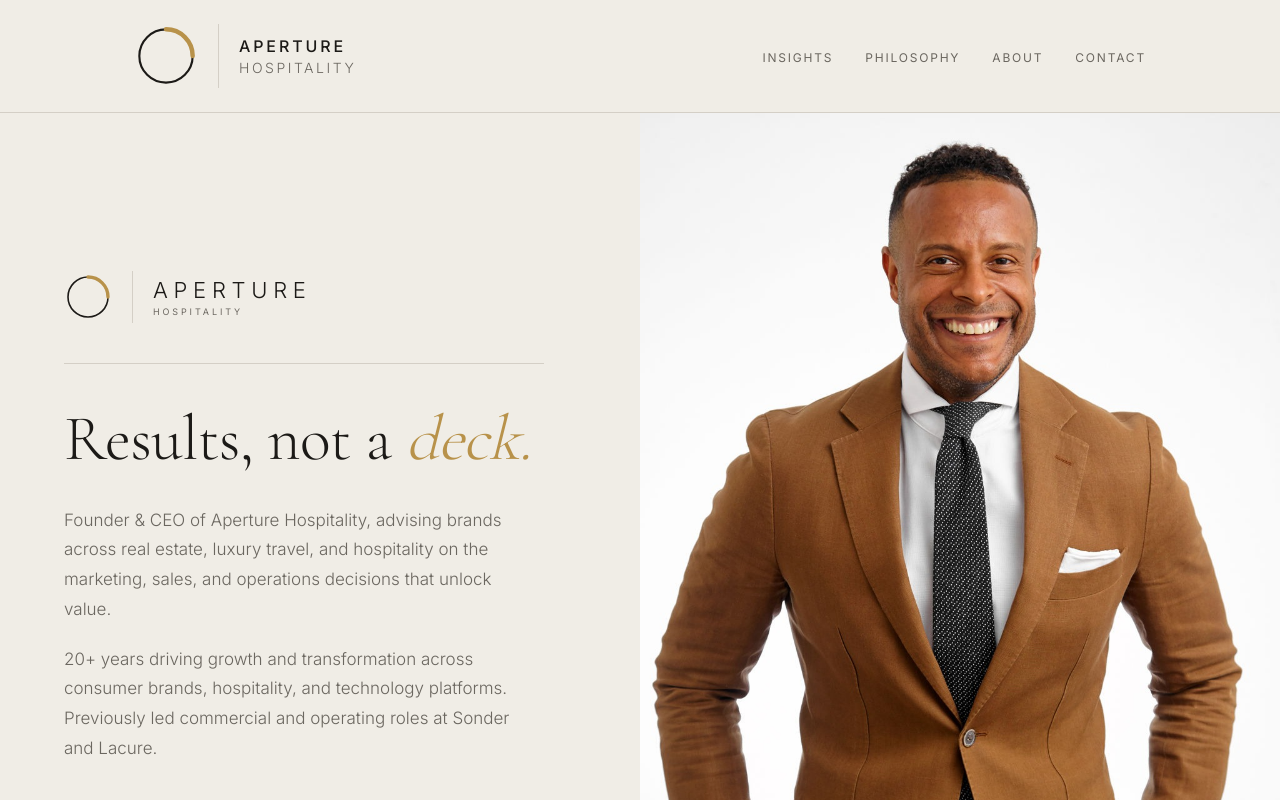
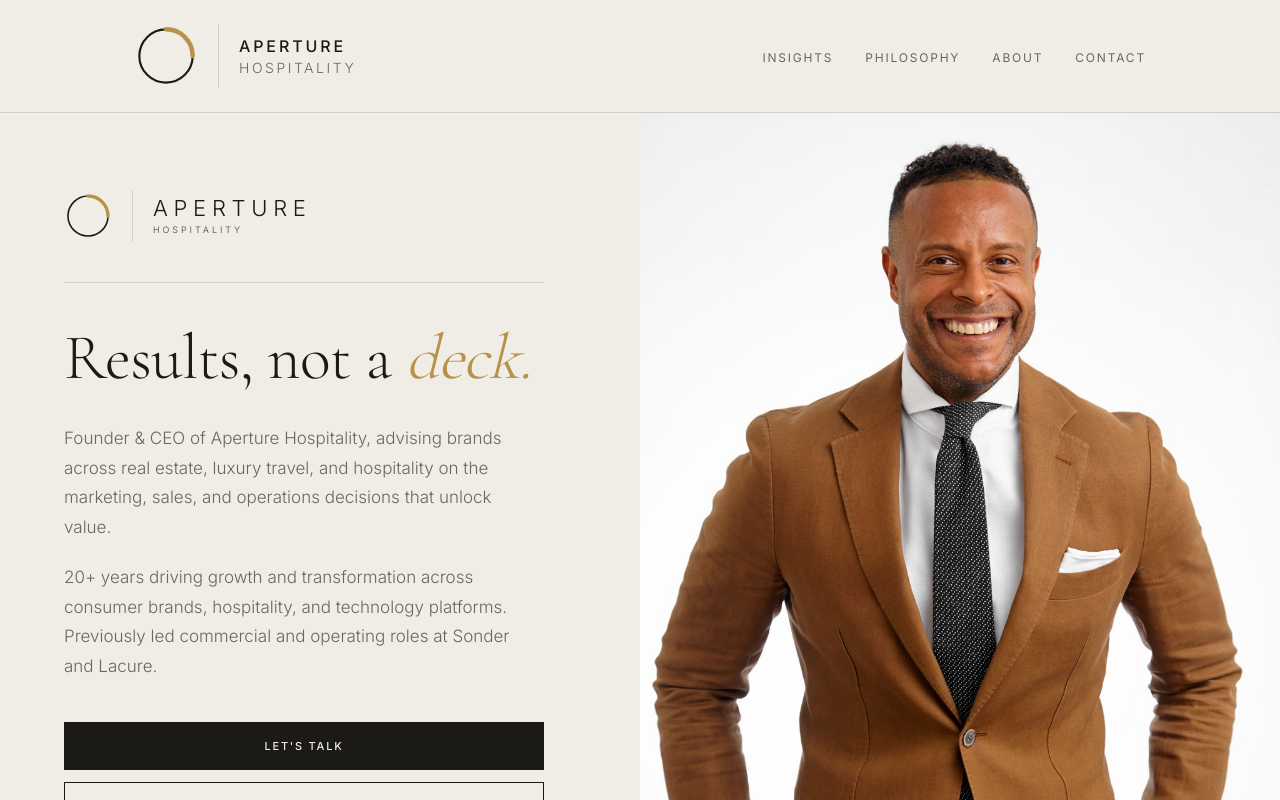
Before and after one commit to letsnavigatebmw/aperture-hospitality, a Next.js app: page / in a window 1280 px wide. Shown: the top 800 px of the page. Built offline with nearby package versions, Linux system fonts and the light colour scheme.

Commit message:
Reduce white space above hero content - push up to top
- Changed justify-content from center to flex-start
- Changed min-height from 100vh to auto
- Content now sits at top with proper padding
- Reduces excessive white space above logo/headline
- More compact, visually balanced hero section

```diff
--- a/app/page.tsx
+++ b/app/page.tsx
@@ -29,10 +29,13 @@ export default function Home() {
           <div style={{
             display: 'flex',
             flexDirection: 'column',
-            justifyContent: 'center',
-            padding: 'clamp(3rem, 6vw, 6rem) clamp(2.5rem, 5vw, 5rem)',
+            justifyContent: 'flex-start',
+            paddingTop: 'clamp(3rem, 6vw, 6rem)',
+            paddingBottom: 'clamp(3rem, 6vw, 6rem)',
+            paddingLeft: 'clamp(2.5rem, 5vw, 5rem)',
+            paddingRight: 'clamp(2.5rem, 5vw, 5rem)',
             background: '#F0EDE6',
-            minHeight: '100vh'
+            minHeight: 'auto'
           }}>
 
             {/* Logo lockup */}
```
